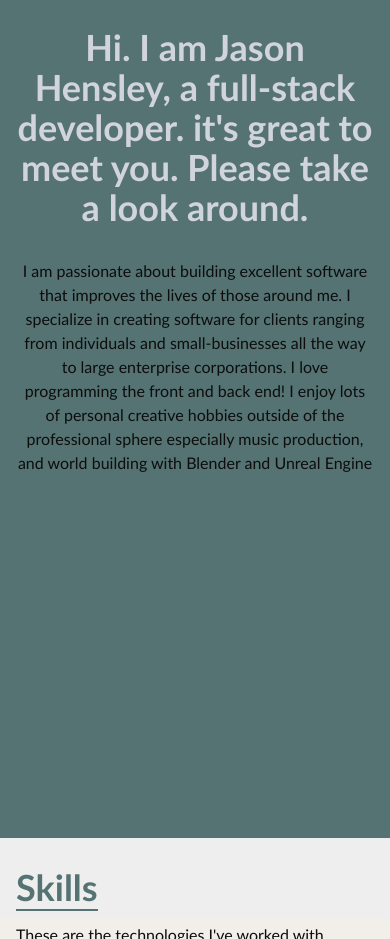
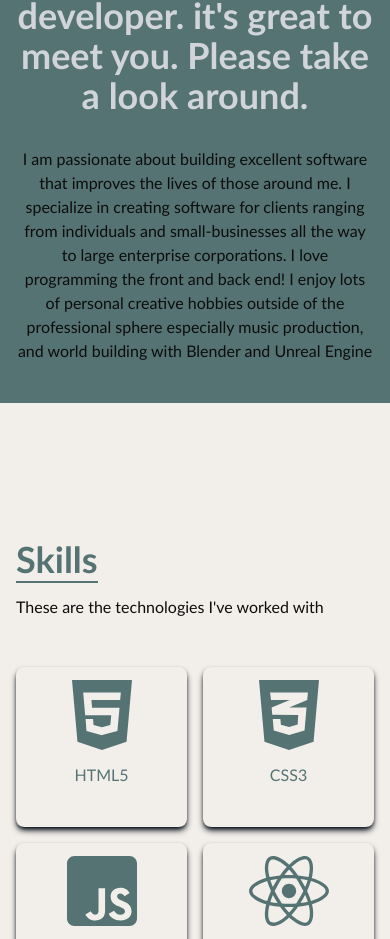
Before and after one commit to JasonHensley1989/professional-portfolio, a React (Create React App) app: page / in a window 390 px wide. Shown: the part 1061-2000 px from the top of the page. Built offline with nearby package versions, Linux system fonts and the light colour scheme.

Commit message:
right margin issue

```diff
--- a/src/components/About.jsx
+++ b/src/components/About.jsx
@@ -2,11 +2,11 @@ import React from 'react';
 
 const About = () => {
   return (
-    <div name='about' className='w-full h-[125vh] bg-[#557373] text-gray-300'>
+    <div name='about' className='w-full md:h-[125vh] bg-[#557373] text-gray-300'>
       <div className='flex flex-col justify-center items-center w-full h-[80%]'>
         <div className='max-w-[1000px] w-full grid grid-cols-2 gap-8'>
           <div className='sm:text-right pb-8 pl-4'>
-            <p className='text-6xl font-bold'>
+            <p className='text-6xl font-bold pt-10'>
               About
             </p>
           </div>
@@ -17,7 +17,7 @@ const About = () => {
               <p className='text-center'>Hi. I am Jason Hensley, a full-stack developer. it's great to meet you. Please take a look around.</p>
             </div>
             <div className='text-[#0d0d0d]'>
-              <p className='text-center'>I am passionate about building excellent software that improves
+              <p className='text-center pb-10'>I am passionate about building excellent software that improves
               the lives of those around me. I specialize in creating software
               for clients ranging from individuals and small-businesses all the
               way to large enterprise corporations. I love programming the front and back end!
--- a/src/components/Skills.jsx
+++ b/src/components/Skills.jsx
@@ -30,9 +30,9 @@ import {
 
 const Skills = () => {
   return (
-    <div name='skills' className='w-full md:h-[screen + 50px] h-[130vh] bg-[#f2efea] text-[#557373] mt-20 pt-20 pb-20'>
+    <div name='skills' className='w-full md:h-[screen + 50px] h-scre bg-[#f2efea] text-[#557373] pt-[1rem] py-[10%]'>
       {/* Container */}
-      <div className='max-w-[1000px] mx-auto p-4 flex flex-col justify-center w-full h-full'>
+      <div className='max-w-[1000px] mx-auto p-4 flex flex-col justify-center w-full h-full pt-20 mt-10'>
           <div>
               <p className='text-4xl font-bold inline border-b-2 border-[#557373]'>Skills</p>
               <p className='py-4 text-[#0d0d0d]'> These are the technologies I've worked with</p>
--- a/src/components/Work.jsx
+++ b/src/components/Work.jsx
@@ -8,7 +8,7 @@ import shipImg from '../assets/shipdestroyer2.png';
 
 const Work = () => {
   return (
-    <div name='work' className='w-full md:h-screen text-[#f2efea] bg-[#557373]'>
+    <div name='work' className='w-full md:h-screen text-[#f2efea] bg-[#557373] h-full'>
       <div className='max-w-[1000px] mx-auto p-4 flex flex-col justify-center w-full h-full mt-20'>
         <div className='pb-8'>
           <p className='text-4xl font-bold inline border-b-2 text-[#f2efea] border-[#f2efea]'>
```
